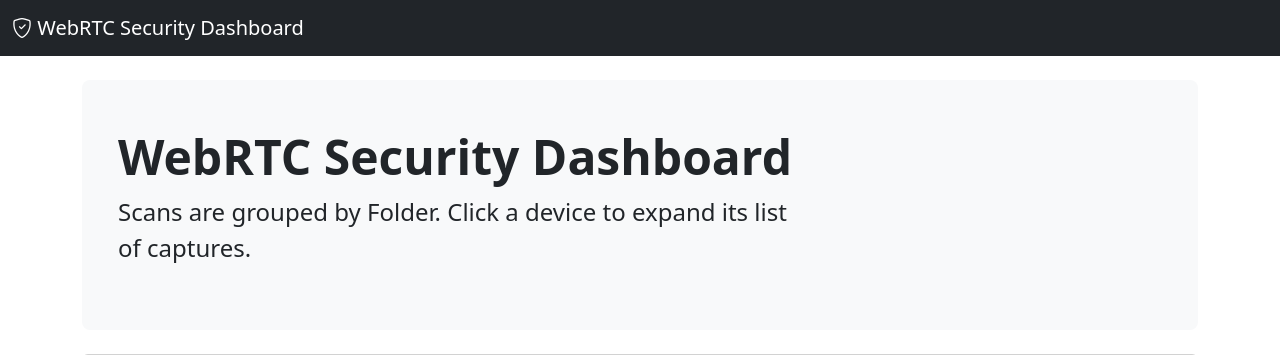
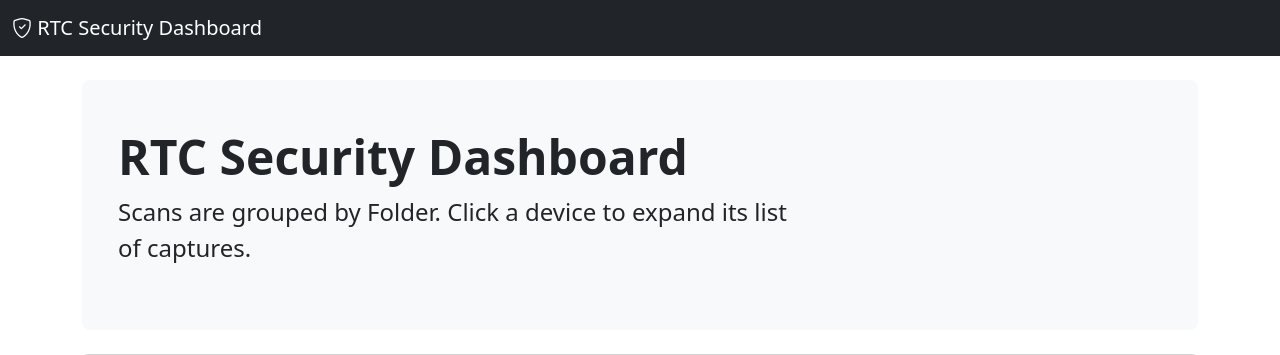
Before and after one commit to ku-leuven-msec/RTCInspect, a Flask app: page / in a window 1280 px wide. Shown: the top 355 px of the page. Run offline with Flask 3, Linux system fonts and the light colour scheme.

Commit message:
fix tool name

```diff
--- a/templates/base.html
+++ b/templates/base.html
@@ -3,7 +3,7 @@
   <head>
     <meta charset="utf-8">
     <meta name="viewport" content="width=device-width, initial-scale=1">
-    <title>{% block title %}WebRTC Security Dashboard{% endblock %}</title>
+    <title>{% block title %}RTC Security Dashboard{% endblock %}</title>
     <link href="https://cdn.jsdelivr.net/npm/bootstrap@5.3.2/dist/css/bootstrap.min.css" rel="stylesheet">
     <link rel="stylesheet" href="https://cdn.jsdelivr.net/npm/bootstrap-icons@1.11.1/font/bootstrap-icons.css">
     <style>
@@ -27,7 +27,7 @@
         <div class="container-fluid">
             <a class="navbar-brand" href="{{ url_for('index') }}">
                 <i class="bi bi-shield-check"></i>
-                WebRTC Security Dashboard
+                RTC Security Dashboard
             </a>
             <span class="navbar-text text-white-50">
                 {% block breadcrumb %}{% endblock %}
--- a/templates/index.html
+++ b/templates/index.html
@@ -6,7 +6,7 @@
 <div class="container mt-4">
     <div class="p-4 mb-4 bg-light rounded-3">
         <div class="container-fluid py-4">
-            <h1 class="display-5 fw-bold">WebRTC Security Dashboard</h1>
+            <h1 class="display-5 fw-bold">RTC Security Dashboard</h1>
             <p class="col-md-8 fs-4">Scans are grouped by Folder. Click a device to expand its list of captures.</p>
         </div>
     </div>
--- a/templates/report.html
+++ b/templates/report.html
@@ -28,7 +28,7 @@
 <body>
 <div class="container">
     <div class="header">
-        <h1>WebRTC Security Analysis Report</h1>
+        <h1>RTC Security Analysis Report</h1>
         <p><strong>Target:</strong> {{ report_name }}</p>
     </div>
 
```
Also changed, not shown: README.md.
